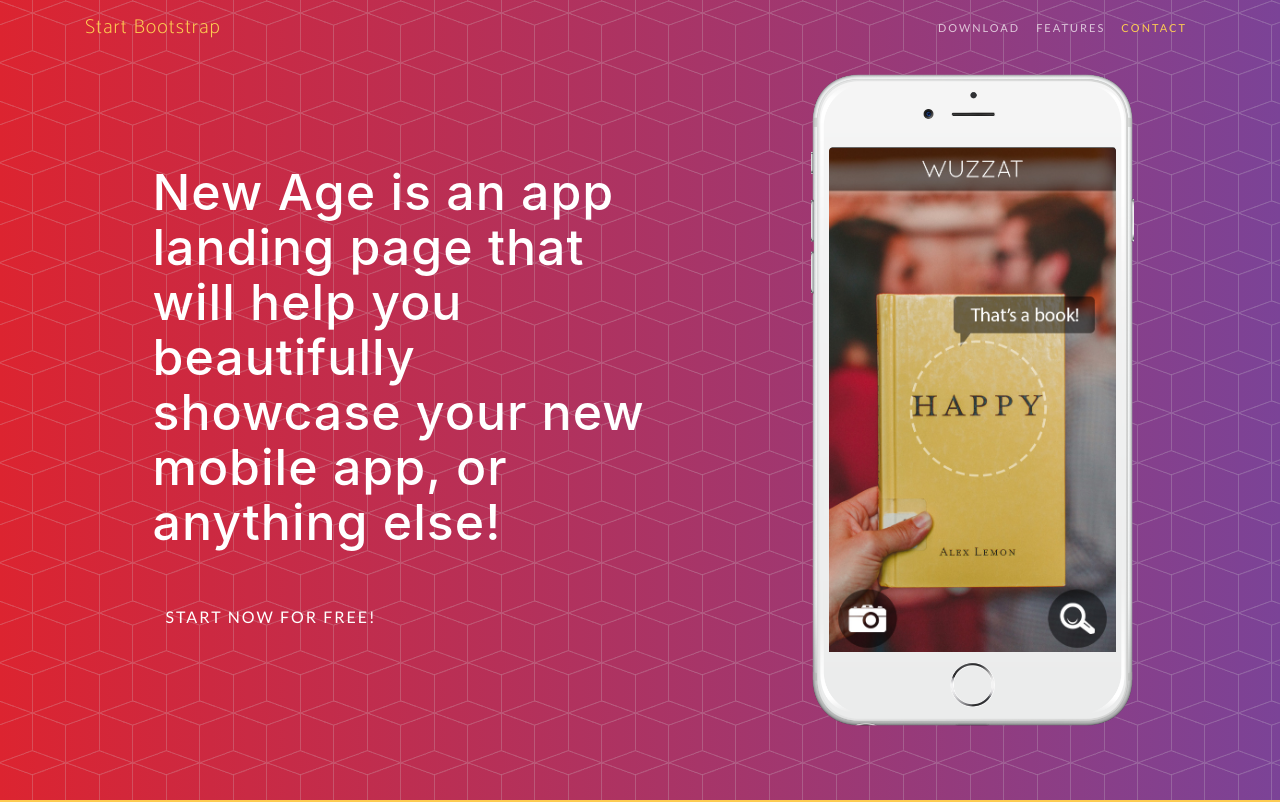
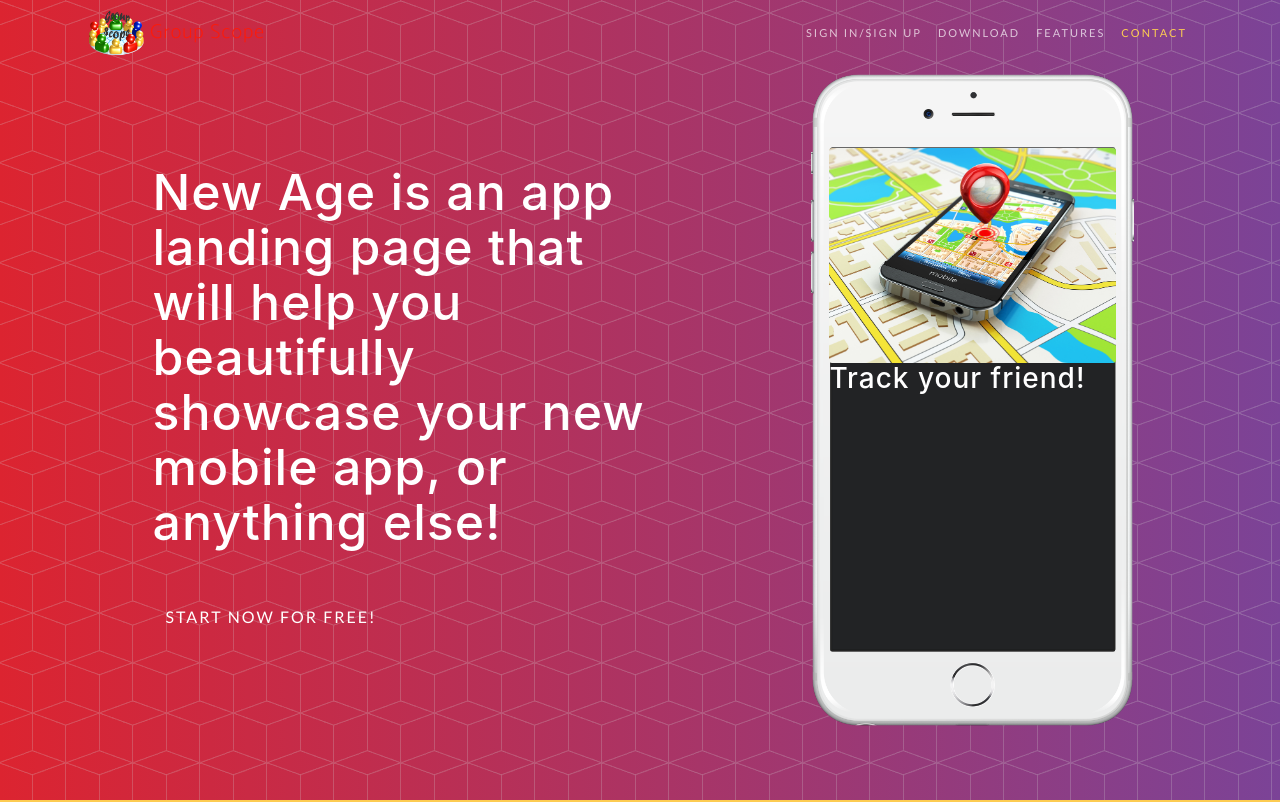
Before and after one commit to superDreamcrypto/scope, a website with bundled scripts: page index.html in a window 1280 px wide. Shown: the top 802 px of the page. Built offline with nearby package versions, Linux system fonts and the light colour scheme; a web font is replaced by a local one.

Commit message:
added 11/17

```diff
--- a/css/new-age.css
+++ b/css/new-age.css
@@ -204,7 +204,7 @@ section.features .feature-item {
 section.cta {
   position: relative;
   padding: 250px 0;
-  background-image: url("../img/bg-cta.jpg");
+  background-image: url("C:\Users\lofchaa\Documents\8-FinalProject\GroupScope\img\background.jpg");
   background-position: center;
   -webkit-background-size: cover;
   -moz-background-size: cover;
--- a/index.html
+++ b/index.html
@@ -8,8 +8,8 @@
     <meta name="description" content="">
     <meta name="author" content="">
 
-    <title>New Age - Start Bootstrap Theme</title>
-
+    <title>Group Scope</title>
+    <link rel="icon" type="image/png" href="img/groupScopeLogo.png" />
     <!-- Bootstrap core CSS -->
     <link href="vendor/bootstrap/css/bootstrap.min.css" rel="stylesheet">
 
@@ -33,13 +33,17 @@
     <!-- Navigation -->
     <nav class="navbar navbar-expand-lg navbar-light fixed-top" id="mainNav">
       <div class="container">
-        <a class="navbar-brand js-scroll-trigger" href="#page-top">Start Bootstrap</a>
+        <img src="img/groupScopeLogo.png" alt="Group Scope logo"height="50px">
+        <a class="navbar-brand js-scroll-trigger" href="#page-top">Group Scope</a>
         <button class="navbar-toggler navbar-toggler-right" type="button" data-toggle="collapse" data-target="#navbarResponsive" aria-controls="navbarResponsive" aria-expanded="false" aria-label="Toggle navigation">
           Menu
           <i class="fa fa-bars"></i>
         </button>
         <div class="collapse navbar-collapse" id="navbarResponsive">
           <ul class="navbar-nav ml-auto">
+            <li class="nav-item">
+              <a class="nav-link js-scroll-trigger" href="#download">Sign In/Sign Up</a>
+            </li>
             <li class="nav-item">
               <a class="nav-link js-scroll-trigger" href="#download">Download</a>
             </li>
@@ -69,7 +73,8 @@
                 <div class="device">
                   <div class="screen">
                     <!-- Demo image for screen mockup, you can put an image here, some HTML, an animation, video, or anything else! -->
-                    <img src="img/demo-screen-1.jpg" class="img-fluid" alt="">
+                    <img src="img/gmaps3.png" class="img-fluid" alt="">
+                    <h3>Track your friend!</h3>
                   </div>
                   <div class="button">
                     <!-- You can hook the "home button" to some JavaScript events or just remove it -->
```
Also changed, not shown: css/new-age.min.css, img/background.jpg (added), img/gmaps.png (added), img/gmaps2.png (added), img/gmaps3.png (added), img/group.png (added), img/groupScopeLogo.png (added), img/hambar.png (added), img/tcBackground.jpg (added), img/test.png (added), 1 other file.
